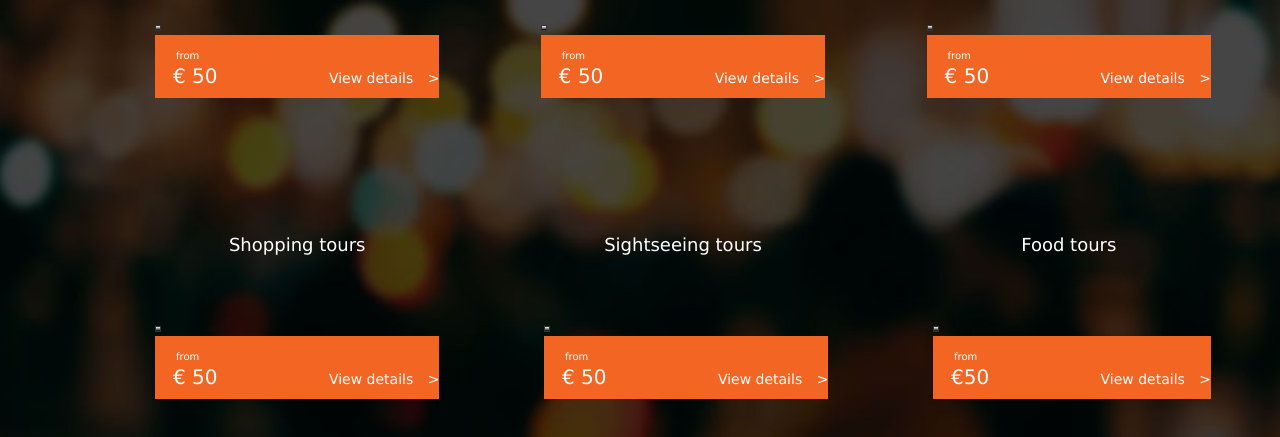
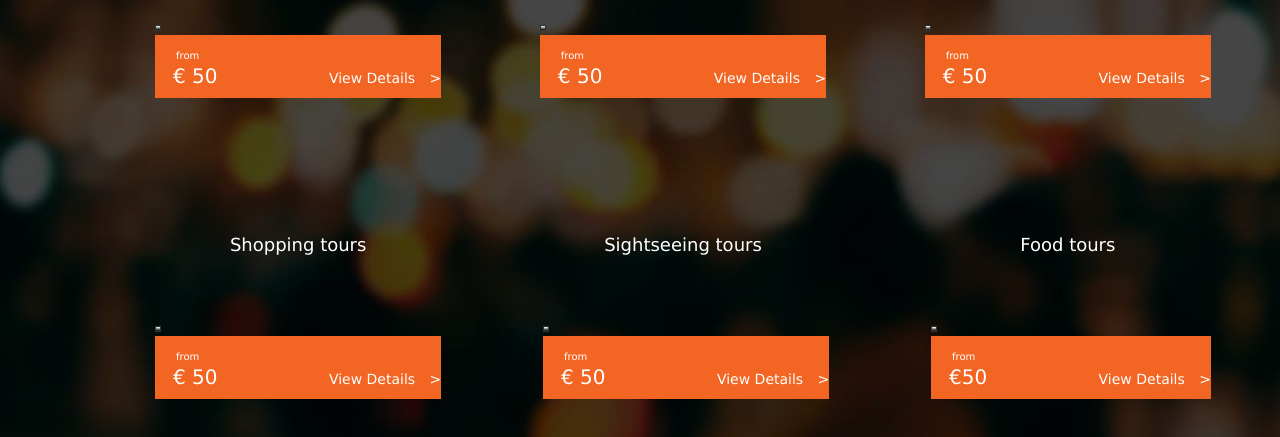
Before and after one commit to aleksey-lav/Front-End, a plain HTML site: page Task3/index.html in a window 1280 px wide. Shown: the part 132-569 px from the top of the page. Drawn offline with Linux system fonts and the light colour scheme.

Commit message:
task 3 done

```diff
--- a/Task3/index.html
+++ b/Task3/index.html
@@ -36,7 +36,7 @@
                             <p class="orange-price-text">from</p>
                             <p class="orange-price-cost">&#8364; 50
                                 <a href="#" class="details">
-                                    <span class="view-details">View details  <span class="arrow">&#62;</span></span>
+                                    <span class="view-details">View Details  <span class="arrow">&#62;</span></span>
                                 </a>
                             </p>
                         </div>
@@ -51,7 +51,7 @@
                             <p class="orange-price-text">from</p>
                             <p class="orange-price-cost">&#8364; 50
                                 <a href="">
-                                    <span class="view-details">View details <span class="arrow">&#62;</span></span>
+                                    <span class="view-details">View Details <span class="arrow">&#62;</span></span>
                                 </a>
                             </p>
                         </div>
@@ -65,7 +65,7 @@
                             <p class="orange-price-text">from</p>
                             <p class="orange-price-cost">&#8364; 50
                                 <a href="">
-                                    <span class="view-details">View details <span class="arrow">&#62;</span></span>
+                                    <span class="view-details">View Details <span class="arrow">&#62;</span></span>
                                 </a>
                             </p>
                         </div>
@@ -79,7 +79,7 @@
                             <p class="orange-price-text">from</p>
                             <p class="orange-price-cost">&#8364; 50
                                 <a href="">
-                                    <span class="view-details">View details <span class="arrow">&#62;</span></span>
+                                    <span class="view-details">View Details <span class="arrow">&#62;</span></span>
                                 </a>
                             </p>
                         </div>
@@ -93,7 +93,7 @@
                             <p class="orange-price-text">from</p>
                             <p class="orange-price-cost">&#8364; 50
                                 <a href="">
-                                    <span class="view-details">View details <span class="arrow">&#62;</span></span>
+                                    <span class="view-details">View Details <span class="arrow">&#62;</span></span>
                                 </a>
                             </p>
                         </div>
@@ -107,7 +107,7 @@
                             <p class="orange-price-text">from</p>
                             <p class="orange-price-cost">&#8364;50
                                 <a href="">
-                                    <span class="view-details">View details <span class="arrow">&#62;</span></span>
+                                    <span class="view-details">View Details <span class="arrow">&#62;</span></span>
                                 </a>
                             </p>
                         </div>
```
